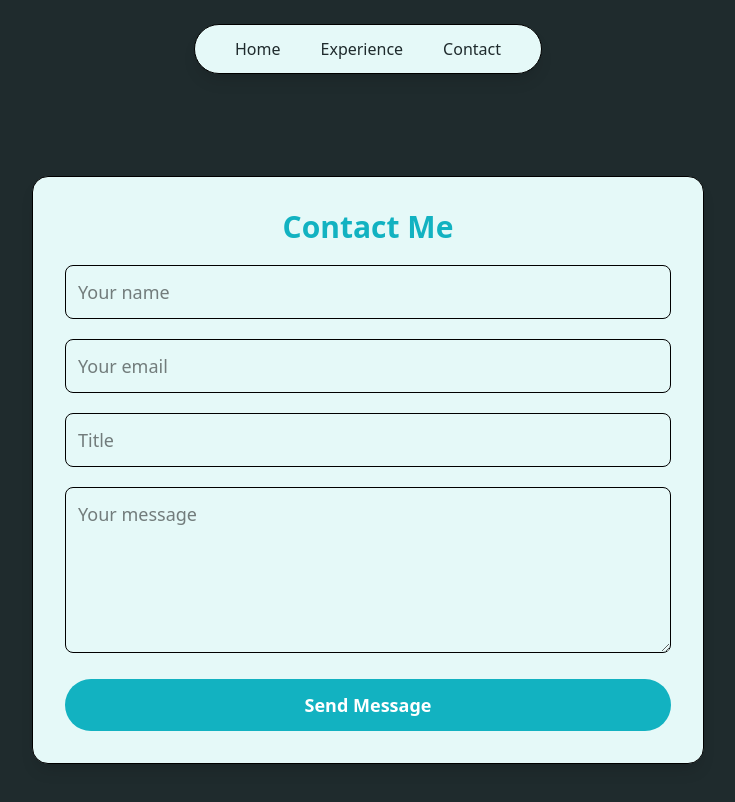
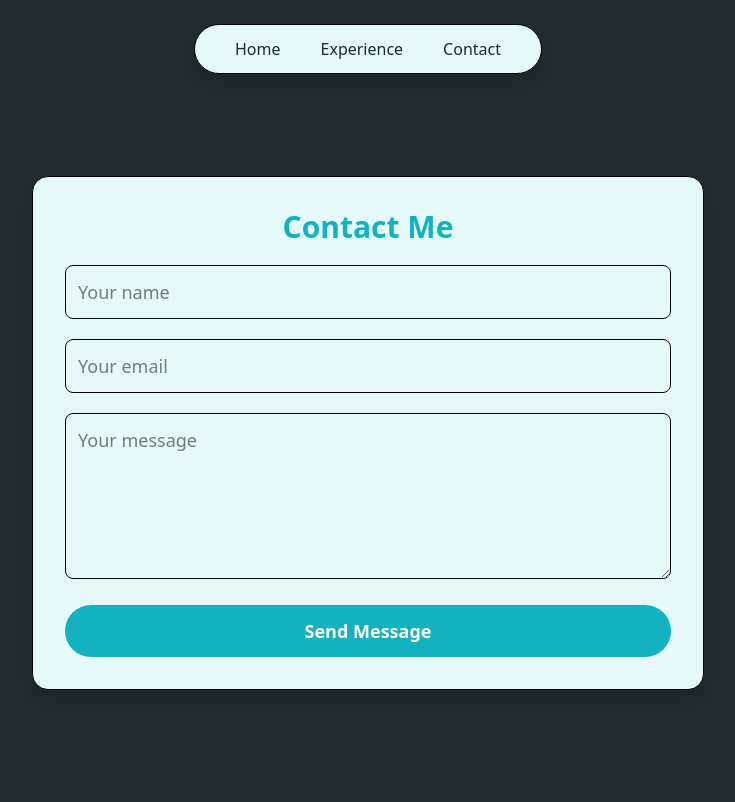
Before and after one commit to bnikain21/my-website, a Next.js app: page /contact in a window 1280 px wide. Shown: the top 802 px of the page, without its empty margins (272-1007 px from the left). Built offline with nearby package versions, Linux system fonts and the light colour scheme.

Commit message:
removed title from contact form

```diff
--- a/app/components/ContactForm.tsx
+++ b/app/components/ContactForm.tsx
@@ -4,7 +4,7 @@ import emailjs from "emailjs-com";
 
 export default function ContactForm() {
   const [loading, setLoading] = useState(false);
-  const [form, setForm] = useState({ name: "", title:"", email: "", message: "" });
+  const [form, setForm] = useState({ name: "", email: "", message: "" });
 
   const handleChange = (e: any) =>
     setForm({ ...form, [e.target.name]: e.target.value });
@@ -16,7 +16,7 @@ export default function ContactForm() {
     setLoading(true);
 
     const params = {
-        "title": form.title,
+        "title": `Message Received from ${form.name}`,
         "name": form.name,
         "message": form.message,
         "time": currentTime,
@@ -32,7 +32,7 @@ export default function ContactForm() {
       )
       .then(() => {
         alert("Message sent!");
-        setForm({ name: "", title:"", email: "", message: "" });
+        setForm({ name: "", email: "", message: "" });
       })
       .catch(() => alert("Failed to send. Try again later."))
       .finally(() => setLoading(false));
@@ -68,15 +68,6 @@ export default function ContactForm() {
           required
         />
 
-        <input
-          type="text"
-          name="title"
-          placeholder="Title"
-          onChange={handleChange}
-          value={form.title}
-          className="w-full border rounded-lg p-3 text-lg"
-          required
-        />
 
         <textarea
           name="message"
```
